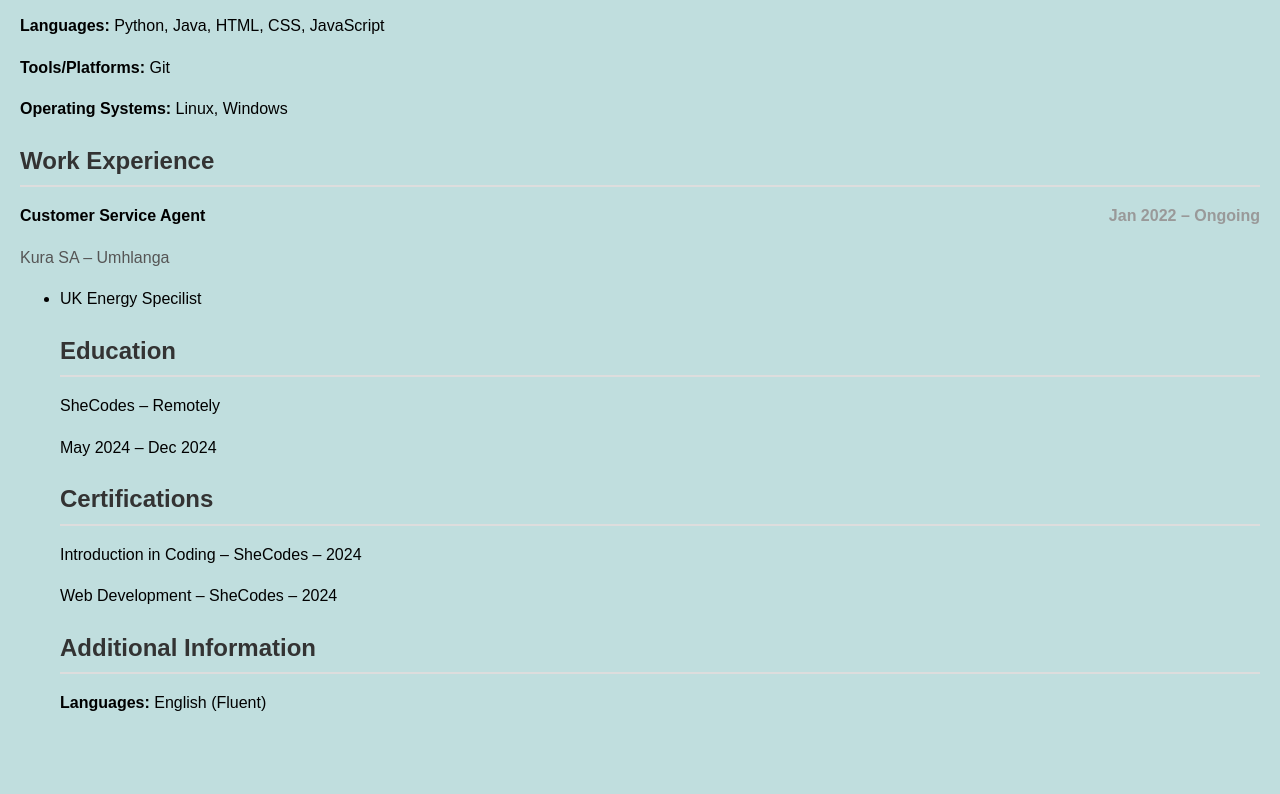
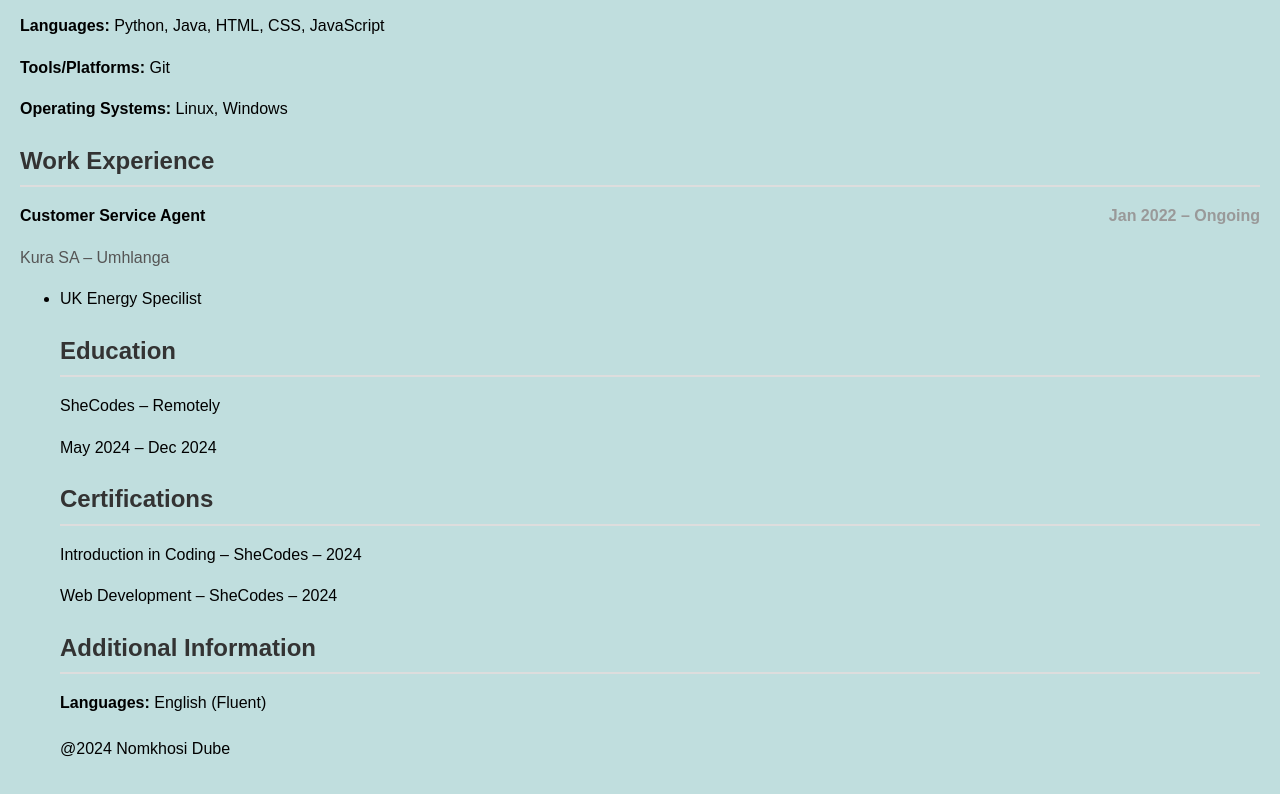
Before and after one commit to NomkhosiDube/NomkhosiDubeResume, a website: page index.html in a window 1280 px wide. Shown: the part 454-1248 px from the top of the page. Before the commit the page ends 1210 px from the top, so only its background shows below. Drawn offline with Linux system fonts and the light colour scheme.

Commit message:
update footer

```diff
--- a/index.html
+++ b/index.html
@@ -74,5 +74,6 @@
       <h2>Additional Information</h2>
       <p><strong>Languages:</strong> English (Fluent)</p>
     </div>
+    <footer>@2024 Nomkhosi Dube</footer>
   </body>
 </html>
```
